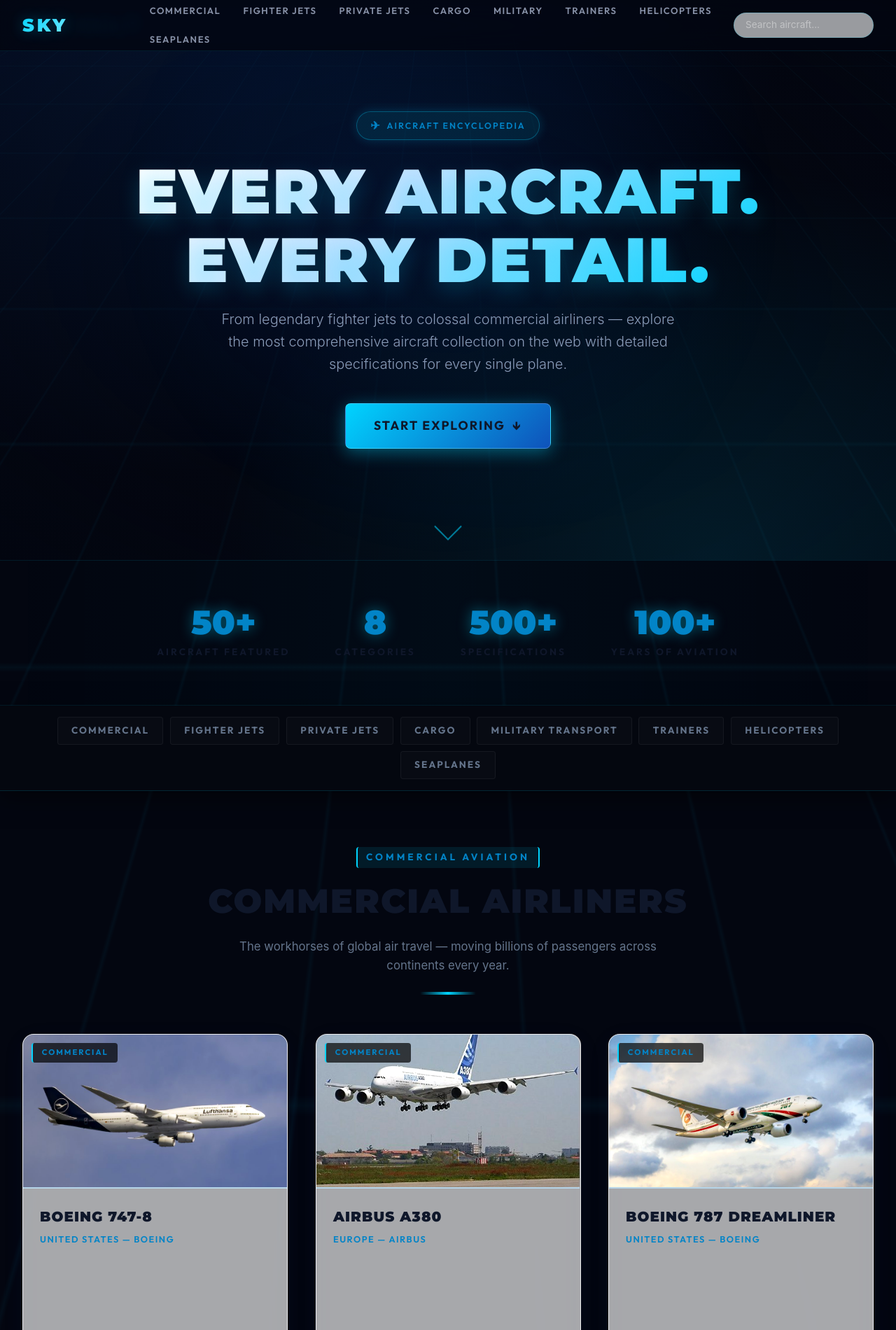
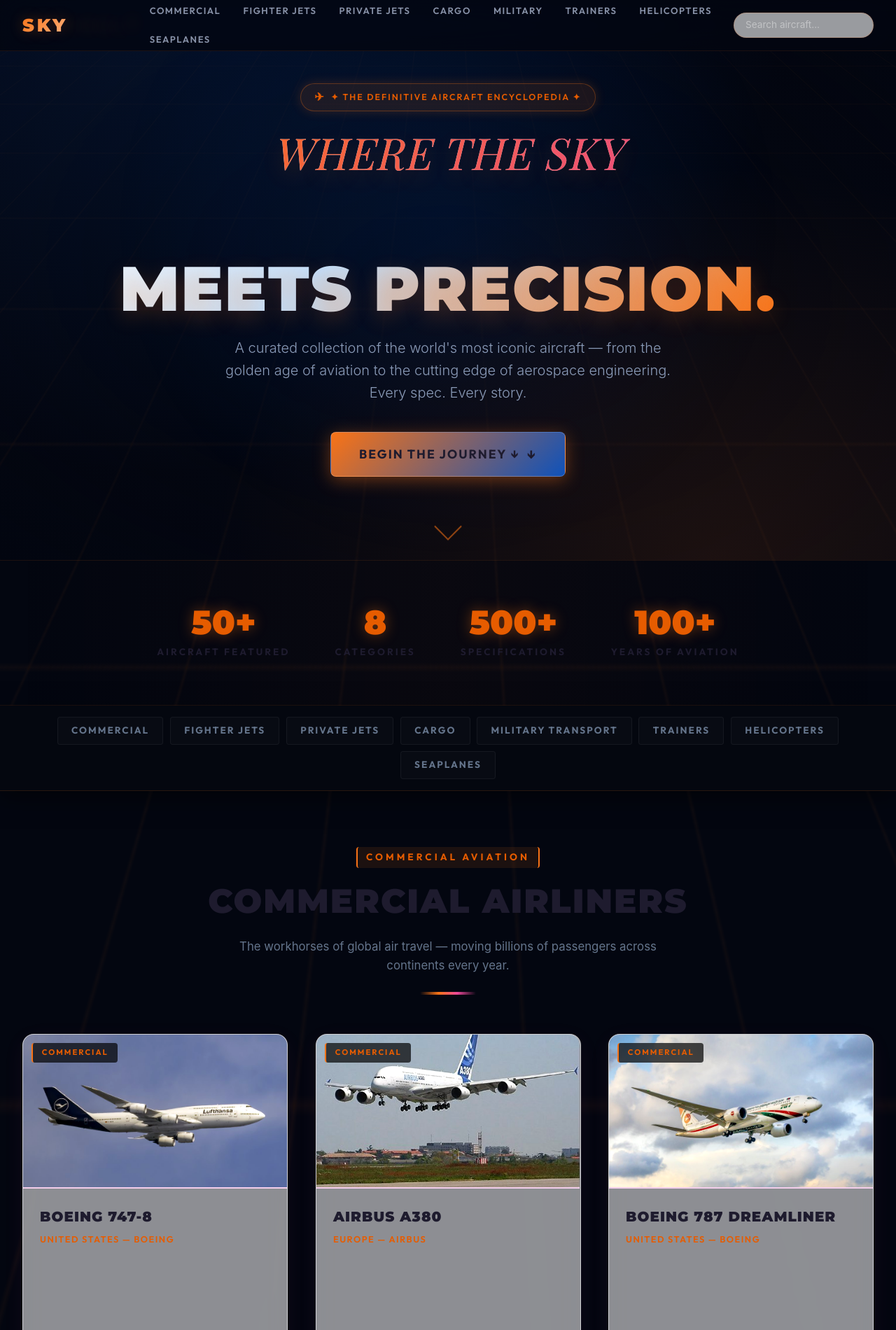
Before and after one commit to atharav779-coder/Venkatesh, a website built with Vite: page index.html in a window 1280 px wide. Shown: the top 1900 px of the page at 70% size. Built offline with nearby package versions, Linux system fonts and the light colour scheme; a web font is replaced by a local one.

Commit message:
Orange-magenta glassmorphism + Playfair Display aesthetic hero text

```diff
--- a/index.html
+++ b/index.html
@@ -4,7 +4,7 @@
   <meta charset="UTF-8" />
   <meta name="viewport" content="width=device-width, initial-scale=1.0" />
   <title>SkyVault — The Ultimate Aircraft Encyclopedia</title>
-  <link href="https://fonts.googleapis.com/css2?family=Montserrat:wght@400;500;700;900&family=Outfit:wght@300;400;500;600;700&display=swap" rel="stylesheet" />
+  <link href="https://fonts.googleapis.com/css2?family=Montserrat:wght@400;500;700;900&family=Outfit:wght@300;400;500;600;700&family=Playfair+Display:ital,wght@0,400;0,700;1,400;1,700&display=swap" rel="stylesheet" />
   <link rel="stylesheet" href="./style.css" />
 </head>
 <body>
@@ -40,10 +40,10 @@
 
 <!-- ===== HERO ===== -->
 <section class="hero">
-  <div class="hero-badge">Aircraft Encyclopedia</div>
-  <h1>Every Aircraft.<br>Every Detail.</h1>
-  <p>From legendary fighter jets to colossal commercial airliners — explore the most comprehensive aircraft collection on the web with detailed specifications for every single plane.</p>
-  <a href="#commercial" class="hero-cta">Start Exploring</a>
+  <div class="hero-badge">✦ The Definitive Aircraft Encyclopedia ✦</div>
+  <h1><span class="hero-script">Where the Sky</span><br>Meets Precision.</h1>
+  <p>A curated collection of the world's most iconic aircraft — from the golden age of aviation to the cutting edge of aerospace engineering. Every spec. Every story.</p>
+  <a href="#commercial" class="hero-cta">Begin the Journey ↓</a>
   <div class="scroll-indicator"><span></span></div>
 </section>
 
--- a/style.css
+++ b/style.css
@@ -19,8 +19,8 @@
       position: fixed; inset: 0; z-index: 0; pointer-events: none;
       background-size: 60px 60px;
       background-image:
-        linear-gradient(to right, rgba(0, 212, 255, 0.04) 1px, transparent 1px),
-        linear-gradient(to bottom, rgba(0, 212, 255, 0.04) 1px, transparent 1px);
+        linear-gradient(to right, rgba(249, 115, 22, 0.04) 1px, transparent 1px),
+        linear-gradient(to bottom, rgba(249, 115, 22, 0.04) 1px, transparent 1px);
       transform: perspective(600px) rotateX(60deg);
       transform-origin: top;
       animation: gridMove 15s linear infinite;
@@ -34,7 +34,7 @@
       position: fixed; inset: 0; z-index: 0; pointer-events: none;
       background:
         radial-gradient(ellipse at 20% 0%, rgba(15,82,186,.15) 0%, transparent 60%),
-        radial-gradient(ellipse at 80% 100%, rgba(0,212,255,.1) 0%, transparent 50%),
+        radial-gradient(ellipse at 80% 100%, rgba(249,115,22,.1) 0%, transparent 50%),
         radial-gradient(ellipse at 50% 50%, rgba(3,6,16,.8) 0%, transparent 100%);
     }
 
@@ -44,10 +44,10 @@
       background: rgba(3, 6, 16, .85);
       backdrop-filter: blur(24px) saturate(1.8);
       -webkit-backdrop-filter: blur(24px) saturate(1.8);
-      border-bottom: 1px solid rgba(0,212,255,.1);
+      border-bottom: 1px solid rgba(249,115,22,.1);
       transition: box-shadow .3s;
     }
-    nav.scrolled { box-shadow: 0 4px 30px rgba(0,0,0,.6); border-bottom: 1px solid rgba(0,212,255,.3); }
+    nav.scrolled { box-shadow: 0 4px 30px rgba(0,0,0,.6); border-bottom: 1px solid rgba(249,115,22,.3); }
     .nav-inner {
       max-width: 1400px; margin: 0 auto;
       display: flex; align-items: center; justify-content: space-between;
@@ -55,10 +55,10 @@
     }
     .logo {
       font-family: 'Montserrat', sans-serif; font-weight: 900; font-size: 1.6rem;
-      background: linear-gradient(135deg, #00d4ff, #ffffff);
+      background: linear-gradient(135deg, #f97316, #ffffff);
       -webkit-background-clip: text; -webkit-text-fill-color: transparent;
       letter-spacing: 4px; text-decoration: none;
-      text-shadow: 0 0 20px rgba(0,212,255,0.3);
+      text-shadow: 0 0 20px rgba(249,115,22,0.3);
     }
     .logo span { font-weight: 400; opacity: .7; }
     .nav-links { display: flex; gap: 0.3rem; flex-wrap: wrap; }
@@ -68,8 +68,8 @@
       font-family: 'Outfit', sans-serif; text-transform: uppercase; letter-spacing: 1.5px;
     }
     .nav-links a:hover, .nav-links a.active {
-      color: #0284c7; background: rgba(0,212,255,.1);
-      box-shadow: 0 0 10px rgba(0,212,255,.2);
+      color: #e65c00; background: rgba(249,115,22,.1);
+      box-shadow: 0 0 10px rgba(249,115,22,.2);
     }
     .hamburger {
       display: none; background: none; border: none; cursor: pointer;
@@ -87,10 +87,10 @@
     }
     #searchInput {
       background: rgba(255,255,255,0.6);
-      border: 1px solid rgba(0,212,255,0.2);
+      border: 1px solid rgba(249,115,22,0.2);
       border-radius: 20px;
       padding: 0.4rem 1rem;
-      color: #0f172a;
+      color: #1e1b2e;
       font-family: 'Inter', sans-serif;
       font-size: 0.85rem;
       width: 200px;
@@ -98,9 +98,9 @@
     }
     #searchInput:focus {
       outline: none;
-      background: rgba(2,132,199,0.1);
-      border-color: #0284c7;
-      box-shadow: 0 0 10px rgba(0,212,255,0.3);
+      background: rgba(236,72,153,0.1);
+      border-color: #e65c00;
+      box-shadow: 0 0 10px rgba(249,115,22,0.3);
       width: 250px;
     }
     #searchInput::placeholder {
@@ -121,21 +121,21 @@
     }
     .hero-badge {
       display: inline-flex; align-items: center; gap: .5rem;
-      background: rgba(0,212,255,.1); border: 1px solid rgba(0,212,255,.3);
+      background: rgba(249,115,22,.1); border: 1px solid rgba(249,115,22,.3);
       padding: .4rem 1.2rem; border-radius: 100px; font-size: .78rem;
-      color: #0284c7; font-weight: 600; margin-bottom: 1.5rem;
+      color: #e65c00; font-weight: 600; margin-bottom: 1.5rem;
       letter-spacing: 2px; text-transform: uppercase;
       font-family: 'Outfit', sans-serif;
-      box-shadow: 0 0 15px rgba(0,212,255,.2);
+      box-shadow: 0 0 15px rgba(249,115,22,.2);
     }
     .hero-badge::before { content: '✈'; font-size: 1rem; }
     .hero h1 {
       font-family: 'Montserrat', sans-serif; font-size: clamp(2.5rem, 7vw, 6rem);
       font-weight: 900; line-height: 1.1; margin-bottom: 1.2rem;
-      background: linear-gradient(135deg, #ffffff 0%, #c0e0ff 40%, #00d4ff 100%);
+      background: linear-gradient(135deg, #ffffff 0%, #c0e0ff 40%, #f97316 100%);
       -webkit-background-clip: text; -webkit-text-fill-color: transparent;
       text-transform: uppercase; letter-spacing: 2px;
-      text-shadow: 0 10px 30px rgba(0,212,255,0.2);
+      text-shadow: 0 10px 30px rgba(249,115,22,0.2);
     }
     .hero p {
       font-size: clamp(1rem, 2vw, 1.25rem); color: #8a9bb8;
@@ -143,15 +143,15 @@
     }
     .hero-cta {
       display: inline-flex; align-items: center; gap: .6rem;
-      background: linear-gradient(135deg, #00d4ff, #0f52ba);
-      color: #0f172a; text-decoration: none; padding: 1rem 2.5rem;
+      background: linear-gradient(135deg, #f97316, #0f52ba);
+      color: #1e1b2e; text-decoration: none; padding: 1rem 2.5rem;
       border-radius: 8px; font-weight: 700; font-size: 1.1rem;
       font-family: 'Outfit', sans-serif; text-transform: uppercase; letter-spacing: 2px;
       transition: all .3s;
-      box-shadow: 0 5px 25px rgba(0,212,255,.4);
+      box-shadow: 0 5px 25px rgba(249,115,22,.4);
       border: 1px solid rgba(255,255,255,0.2);
     }
-    .hero-cta:hover { transform: translateY(-3px); box-shadow: 0 8px 35px rgba(0,212,255,.6); }
+    .hero-cta:hover { transform: translateY(-3px); box-shadow: 0 8px 35px rgba(249,115,22,.6); }
     .hero-cta::after { content: '↓'; font-size: 1.2rem; }
     .scroll-indicator {
       position: absolute; bottom: 2rem;
@@ -159,8 +159,8 @@
     }
     .scroll-indicator span {
       display: block; width: 28px; height: 28px;
-      border-right: 2px solid rgba(0,212,255,.6);
-      border-bottom: 2px solid rgba(0,212,255,.6);
+      border-right: 2px solid rgba(249,115,22,.6);
+      border-bottom: 2px solid rgba(249,115,22,.6);
       transform: rotate(45deg);
     }
     @keyframes bounce {
@@ -182,21 +182,21 @@
       display: inline-block;
       font-family: 'Outfit', sans-serif; font-size: .85rem; font-weight: 700;
       text-transform: uppercase; letter-spacing: 4px;
-      color: #0284c7; margin-bottom: .6rem;
-      background: rgba(0,212,255,.1); padding: 4px 12px; border-radius: 4px;
-      border-left: 2px solid #00d4ff; border-right: 2px solid #00d4ff;
+      color: #e65c00; margin-bottom: .6rem;
+      background: rgba(249,115,22,.1); padding: 4px 12px; border-radius: 4px;
+      border-left: 2px solid #f97316; border-right: 2px solid #f97316;
     }
     .section-header h2 {
       font-family: 'Montserrat', sans-serif; font-size: clamp(2rem, 4vw, 3rem);
       font-weight: 800; margin-bottom: .8rem;
-      color: #0f172a; text-transform: uppercase; letter-spacing: 2px;
+      color: #1e1b2e; text-transform: uppercase; letter-spacing: 2px;
     }
     .section-header p {
       color: #64748b; font-size: 1.05rem; max-width: 600px; margin: 0 auto;
     }
     .divider {
       width: 80px; height: 4px; margin: 1.5rem auto 0;
-      background: linear-gradient(90deg, transparent, #00d4ff, transparent);
+      background: linear-gradient(90deg, transparent, #f97316, #ec4899, transparent);
     }
 
     /* ===== CARD GRID ===== */
@@ -217,9 +217,9 @@
       position: relative; z-index: 10;
     }
     .info-btn {
-      background: rgba(0,212,255,0.08);
-      border: 1px solid rgba(0,212,255,0.25);
-      color: #0284c7; padding: 0.6rem 0.2rem;
+      background: rgba(249,115,22,0.08);
+      border: 1px solid rgba(249,115,22,0.25);
+      color: #e65c00; padding: 0.6rem 0.2rem;
       border-radius: 6px; cursor: pointer;
       font-family: 'Outfit', sans-serif; font-weight: 700;
       font-size: 0.7rem; text-transform: uppercase; letter-spacing: 1px;
@@ -227,29 +227,29 @@
       display: flex; align-items: center; justify-content: center;
     }
     .info-btn:hover {
-      background: #0284c7; color: #000;
-      box-shadow: 0 0 10px rgba(0,212,255,0.5);
+      background: #e65c00; color: #000;
+      box-shadow: 0 0 10px rgba(249,115,22,0.5);
     }
 
     /* Dynamic back content */
     .dynamic-back-title {
       font-family: 'Montserrat', sans-serif; font-size: 1.1rem; font-weight: 800;
-      color: #0284c7; text-transform: uppercase; letter-spacing: 1px;
-      margin-bottom: 1rem; border-bottom: 1px solid rgba(0,212,255,0.2); padding-bottom: 0.5rem;
+      color: #e65c00; text-transform: uppercase; letter-spacing: 1px;
+      margin-bottom: 1rem; border-bottom: 1px solid rgba(249,115,22,0.2); padding-bottom: 0.5rem;
     }
     .dynamic-grid {
       display: grid; grid-template-columns: 1fr; gap: 0.8rem;
     }
     .dynamic-item {
       background: rgba(255,255,255,0.6); padding: 0.6rem; border-radius: 4px;
-      border-left: 2px solid #00d4ff;
+      border-left: 2px solid #f97316;
     }
     .dynamic-item .d-label {
       font-family: 'Outfit', sans-serif; font-size: 0.7rem; color: #64748b;
       text-transform: uppercase; font-weight: 700; margin-bottom: 2px;
     }
     .dynamic-item .d-value {
-      font-family: 'Outfit', sans-serif; font-size: 0.9rem; color: #0f172a; font-weight: 600;
+      font-family: 'Outfit', sans-serif; font-size: 0.9rem; color: #1e1b2e; font-weight: 600;
     }
 
 
@@ -267,11 +267,11 @@
       backface-visibility: hidden;
       -webkit-backface-visibility: hidden;
       border-radius: 16px; overflow: hidden;
-      background: rgba(255, 255, 255, 0.65);
+      background: rgba(255, 255, 255, 0.55);
       backdrop-filter: blur(16px);
       -webkit-backdrop-filter: blur(16px);
-      border: 1px solid rgba(255, 255, 255, 0.8);
-      box-shadow: 0 8px 32px rgba(31, 38, 135, 0.07);
+      border: 1px solid rgba(255, 255, 255, 0.6);
+      box-shadow: 0 8px 32px rgba(236, 72, 153, 0.06);
     }
 
     /* FRONT */
@@ -280,8 +280,8 @@
     }
     .card-img-wrap {
       position: relative; height: 220px; overflow: hidden;
-      background: #e2e8f0;
-      border-bottom: 2px solid rgba(2, 132, 199, 0.2);
+      background: #f5f0ff;
+      border-bottom: 2px solid rgba(236, 72, 153, 0.2);
     }
     .card-img-wrap img {
       width: 100%; height: 100%; object-fit: cover;
@@ -295,17 +295,17 @@
       background: rgba(0,0,0,.7); backdrop-filter: blur(10px);
       padding: .3rem .8rem; border-radius: 4px;
       font-size: .7rem; font-weight: 700; text-transform: uppercase;
-      letter-spacing: 2px; color: #0284c7;
-      border-left: 2px solid #00d4ff;
+      letter-spacing: 2px; color: #e65c00;
+      border-left: 2px solid #f97316;
       font-family: 'Outfit', sans-serif;
     }
     .card-body { padding: 1.5rem; flex: 1; display: flex; flex-direction: column; position: relative; z-index: 2; }
     .card-body h3 {
       font-family: 'Montserrat', sans-serif; font-size: 1.25rem; font-weight: 800;
-      margin-bottom: .4rem; color: #0f172a; text-transform: uppercase; letter-spacing: 1px;
+      margin-bottom: .4rem; color: #1e1b2e; text-transform: uppercase; letter-spacing: 1px;
     }
     .card-body .origin {
-      font-size: .8rem; color: #0284c7; margin-bottom: 1rem;
+      font-size: .8rem; color: #e65c00; margin-bottom: 1rem;
       font-family: 'Outfit', sans-serif; font-weight: 600;
       text-transform: uppercase; letter-spacing: 1.5px;
     }
@@ -316,7 +316,7 @@
     .card-stats .stat {
       display: flex; flex-direction: column;
       background: rgba(255,255,255,0.03);
-      padding: 8px; border-radius: 4px; border-left: 2px solid rgba(0,212,255,0.3);
+      padding: 8px; border-radius: 4px; border-left: 2px solid rgba(249,115,22,0.3);
     }
     .card-stats .stat-label {
       font-size: .65rem; color: #64748b; text-transform: uppercase;
@@ -324,12 +324,12 @@
       font-family: 'Outfit', sans-serif;
     }
     .card-stats .stat-value {
-      font-size: .95rem; font-weight: 600; color: #0f172a;
+      font-size: .95rem; font-weight: 600; color: #1e1b2e;
       font-family: 'Outfit', sans-serif; letter-spacing: 1px;
     }
     .flip-hint {
       position: absolute; bottom: 12px; right: 14px;
-      font-size: .7rem; color: #0284c7; opacity: 0.6;
+      font-size: .7rem; color: #e65c00; opacity: 0.6;
       font-family: 'Outfit', sans-serif; letter-spacing: 2px; text-transform: uppercase;
       display: flex; align-items: center; gap: 6px;
     }
@@ -342,25 +342,25 @@
       padding: 1.8rem;
       display: flex; flex-direction: column;
       overflow-y: auto;
-      border: 1px solid rgba(0,212,255,0.3);
-      box-shadow: inset 0 0 40px rgba(0,212,255,0.05);
+      border: 1px solid rgba(249,115,22,0.3);
+      box-shadow: inset 0 0 40px rgba(249,115,22,0.05);
     }
     .flashcard-back::before {
       content: ''; position: absolute; top: 0; left: 0; right: 0; height: 100%;
       pointer-events: none; z-index: 0;
-      background-image: radial-gradient(rgba(0,212,255,0.15) 1px, transparent 1px);
+      background-image: radial-gradient(rgba(249,115,22,0.15) 1px, transparent 1px);
       background-size: 20px 20px; opacity: 0.3;
     }
     .flashcard-back::-webkit-scrollbar { width: 4px; }
-    .flashcard-back::-webkit-scrollbar-thumb { background: rgba(0,212,255,.4); border-radius: 10px; }
+    .flashcard-back::-webkit-scrollbar-thumb { background: rgba(249,115,22,.4); border-radius: 10px; }
 
-    .back-header { border-bottom: 1px solid rgba(0,212,255,0.2); padding-bottom: 0.8rem; margin-bottom: 1.2rem; }
+    .back-header { border-bottom: 1px solid rgba(249,115,22,0.2); padding-bottom: 0.8rem; margin-bottom: 1.2rem; }
     .flashcard-back h3 {
       font-family: 'Montserrat', sans-serif; font-size: 1.15rem; font-weight: 800;
-      color: #0f172a; margin-bottom: .2rem; text-transform: uppercase; letter-spacing: 1px;
+      color: #1e1b2e; margin-bottom: .2rem; text-transform: uppercase; letter-spacing: 1px;
     }
     .flashcard-back .subtitle {
-      font-size: .75rem; color: #0284c7;
+      font-size: .75rem; color: #e65c00;
       font-family: 'Outfit', sans-serif; text-transform: uppercase; letter-spacing: 2px; font-weight: 600;
     }
 
@@ -369,25 +369,25 @@
       margin-bottom: 1.2rem; position: relative; z-index: 2;
     }
     .spec-item {
-      background: rgba(0,212,255,.05);
-      border: 1px solid rgba(0,212,255,.1);
+      background: rgba(249,115,22,.05);
+      border: 1px solid rgba(249,115,22,.1);
       border-radius: 4px; padding: .6rem .8rem;
       transition: background 0.3s;
     }
-    .spec-item:hover { background: rgba(0,212,255,.1); }
+    .spec-item:hover { background: rgba(249,115,22,.1); }
     .spec-item .spec-label {
-      font-size: .65rem; color: #0284c7; text-transform: uppercase;
+      font-size: .65rem; color: #e65c00; text-transform: uppercase;
       letter-spacing: 1.5px; font-weight: 700;
       font-family: 'Outfit', sans-serif;
     }
     .spec-item .spec-val {
-      font-size: .85rem; font-weight: 600; color: #0f172a; margin-top: 3px;
+      font-size: .85rem; font-weight: 600; color: #1e1b2e; margin-top: 3px;
       font-family: 'Outfit', sans-serif; letter-spacing: 1px;
     }
     .back-desc {
       font-size: .85rem; color: #8a9bb8; line-height: 1.6;
       padding: 1rem; background: rgba(0,0,0,0.3); border-radius: 6px;
-      border-left: 3px solid rgba(0,212,255,0.5);
+      border-left: 3px solid rgba(249,115,22,0.5);
       margin-top: auto; position: relative; z-index: 2;
     }
 
@@ -410,7 +410,7 @@
 
     .flip-back-hint {
       text-align: center; margin-top: 1rem;
-      font-size: .7rem; color: #0284c7; opacity: 0.6;
+      font-size: .7rem; color: #e65c00; opacity: 0.6;
       font-family: 'Outfit', sans-serif; letter-spacing: 2px; text-transform: uppercase;
     }
 
@@ -420,7 +420,7 @@
       background: rgba(5,8,16,.92);
       backdrop-filter: blur(20px);
       -webkit-backdrop-filter: blur(20px);
-      border-bottom: 1px solid rgba(0,212,255,.15);
+      border-bottom: 1px solid rgba(249,115,22,.15);
       padding: 1rem 2rem;
       display: flex; justify-content: center; flex-wrap: wrap; gap: .6rem;
       box-shadow: 0 10px 30px rgba(0,0,0,0.5);
@@ -434,8 +434,23 @@
       transition: all .3s; background: rgba(255,255,255,0.02);
     }
     .cat-nav a:hover, .cat-nav a.active {
-      color: #000; border-color: #0284c7;
-      background: #0284c7; box-shadow: 0 0 15px rgba(0,212,255,.4);
+      color: #000; border-color: #e65c00;
+      background: #e65c00; box-shadow: 0 0 15px rgba(249,115,22,.4);
+    }
+
+
+    .hero-script {
+      font-family: 'Playfair Display', serif;
+      font-style: italic;
+      font-weight: 400;
+      display: block;
+      font-size: 0.7em;
+      letter-spacing: 1px;
+      background: linear-gradient(135deg, #f97316, #ec4899);
+      -webkit-background-clip: text;
+      -webkit-text-fill-color: transparent;
+      background-clip: text;
+      margin-bottom: 0.2em;
     }
 
     /* ===== STATS BAR ===== */
@@ -443,18 +458,18 @@
       position: relative; z-index: 1;
       display: flex; justify-content: center; flex-wrap: wrap; gap: 4rem;
       padding: 4rem 2rem;
-      border-top: 1px solid rgba(0,212,255,.1);
-      border-bottom: 1px solid rgba(0,212,255,.1);
-      background: linear-gradient(90deg, transparent, rgba(0,212,255,.03), transparent);
+      border-top: 1px solid rgba(249,115,22,.1);
+      border-bottom: 1px solid rgba(249,115,22,.1);
+      background: linear-gradient(90deg, transparent, rgba(249,115,22,.03), transparent);
     }
     .stats-bar .stat-box { text-align: center; }
     .stats-bar .stat-num {
       font-family: 'Montserrat', sans-serif; font-size: 3rem; font-weight: 900;
-      color: #0284c7; text-shadow: 0 0 20px rgba(0,212,255,0.4);
+      color: #e65c00; text-shadow: 0 0 20px rgba(249,115,22,0.4);
       line-height: 1; margin-bottom: 0.5rem;
     }
     .stats-bar .stat-txt {
-      font-size: .85rem; color: #0f172a; text-transform: uppercase;
+      font-size: .85rem; color: #1e1b2e; text-transform: uppercase;
       letter-spacing: 3px; font-family: 'Outfit', sans-serif; font-weight: 700;
     }
 
@@ -465,9 +480,9 @@
       flex-wrap: wrap; justify-content: center;
     }
     .info-btn {
-      background: rgba(0,212,255,0.08);
-      border: 1px solid rgba(0,212,255,0.25);
-      color: #0284c7; padding: 0.5rem 0.8rem;
+      background: rgba(249,115,22,0.08);
+      border: 1px solid rgba(249,115,22,0.25);
+      color: #e65c00; padding: 0.5rem 0.8rem;
       border-radius: 6px; cursor: pointer;
       font-family: 'Outfit', sans-serif; font-weight: 700;
       font-size: 0.72rem; text-transform: uppercase; letter-spacing: 1.5px;
@@ -475,8 +490,9 @@
       line-height: 1.3;
     }
     .info-btn:hover {
-      background: #0284c7; color: #000;
-      box-shadow: 0 0 15px rgba(0,212,255,0.5);
+      background: linear-gradient(135deg, #f97316, #ec4899); color: #fff;
+      box-shadow: 0 4px 15px rgba(236, 72, 153, 0.3);
+      border-color: transparent;
     }
     .info-btn .btn-icon { display: block; font-size: 1.1rem; margin-bottom: 2px; }
 
@@ -485,12 +501,12 @@
     footer {
       position: relative; z-index: 1;
       text-align: center; padding: 4rem 2rem;
-      background: #03050a;
-      border-top: 1px solid rgba(0,212,255,.1);
+      background: #1a1025;
+      border-top: 1px solid rgba(249,115,22,.1);
     }
     footer .logo-foot {
       font-family: 'Montserrat', sans-serif; font-weight: 900; font-size: 1.5rem;
-      color: #0284c7; letter-spacing: 4px; margin-bottom: 1rem;
+      color: #e65c00; letter-spacing: 4px; margin-bottom: 1rem;
     }
     footer p { color: #5a6a84; font-size: .85rem; font-family: 'Outfit', sans-serif; letter-spacing: 1px; }
 
@@ -510,6 +526,6 @@
         position: absolute; top: 72px; left: 0; right: 0;
         background: rgba(5,8,16,.98);
         padding: 1rem 2rem 2rem;
-        border-bottom: 1px solid rgba(0,212,255,.2);
+        border-bottom: 1px solid rgba(249,115,22,.2);
       }
     }
```
